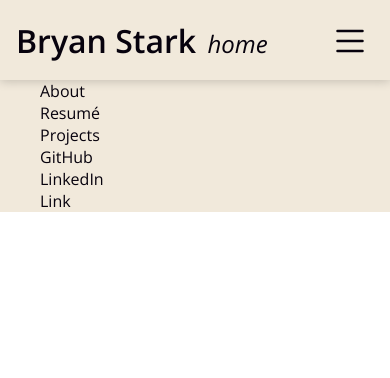
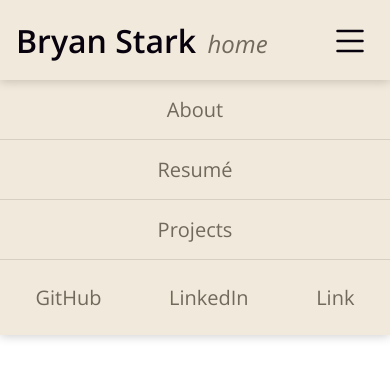
Before and after one commit to bryanstark1/portfolio-html, a plain HTML site: page index.html in a window 390 px wide. Both pictures are taken after a click on the element 350 px from the left and 43 px from the top of the page. Drawn offline with nearby package versions, Linux system fonts and the light colour scheme.

Commit message:
Mobile header layout complete

```diff
--- a/app.js
+++ b/app.js
@@ -1,6 +1,6 @@
 $(() => {
   $(".mobile-menu").on('click', () => {
-    $(".mobile-menu-expanded").slideToggle("slow");
+    $(".navigation-menu").slideToggle("slow");
     $('article').css('opacity', '0.6')
   });
 });
--- a/index.html
+++ b/index.html
@@ -24,7 +24,7 @@
       </svg>
     </div>
   </header>
-  <div class="mobile-menu-expanded">
+  <div class="navigation-menu">
     <ul class="main-links">
       <li><a href="#">About</a></li>
       <li><a href="#">Resumé</a></li>
--- a/style.css
+++ b/style.css
@@ -46,11 +46,12 @@ header {
 
 .header-title > p:first-of-type {
   font-weight: 600;
+  /* color: #716A5C; */
 }
 
-.header-title > .mobile-subtitle {
+.header-title > .mobile-subtitle > i {
   font-weight: 300;
-  font-size: 24px;
+  font-size: 1.5rem;
   color: #716A5C;
 }
 
@@ -60,16 +61,58 @@ header {
   margin-top: 0.4rem;
 }
 
-.mobile-menu-expanded {
+.navigation-menu {
   display: none;
   background-color: #F1E9DB;
+  box-shadow: 0px 1px 10px 0px rgba(0,0,0,.2);
 }
 /* MOBILE MENU END*/
 ul {
+  display: flex;
   list-style: none;
+  padding: 0;
+}
+
+ul.main-links {
+  margin-bottom: 1.5rem;
+  flex-direction: column;
+
+}
+
+ul.extra-links {
+  margin-bottom: 1.5rem;
+  gap: 2rem;
+  justify-content: space-evenly;
+}
+
+.main-links>li {
+  border-bottom: 1px solid rgba(113, 106, 92, .2); /* Variation of #716A5C to reduce opacity of border*/
+  padding-top: 1rem;
+  padding-bottom: 1rem;
+  text-align: center;
+}
+
+.extra-links>li {
+
 }
 
 li > a {
   text-decoration: none;
+  color: #716A5C;
+  font-size: 1.25rem;
+  font-weight: 400;
 }
 /* HEADER END */
+
+
+/*
+
+DESKTOP MEDIA QUERY
+
+https://www.w3schools.com/howto/howto_css_media_query_breakpoints.asp */
+@media only screen and (min-width: 992px) {
+  /* HEADER START */
+  .mobile-menu {
+    display: none;
+  }
+}
```
